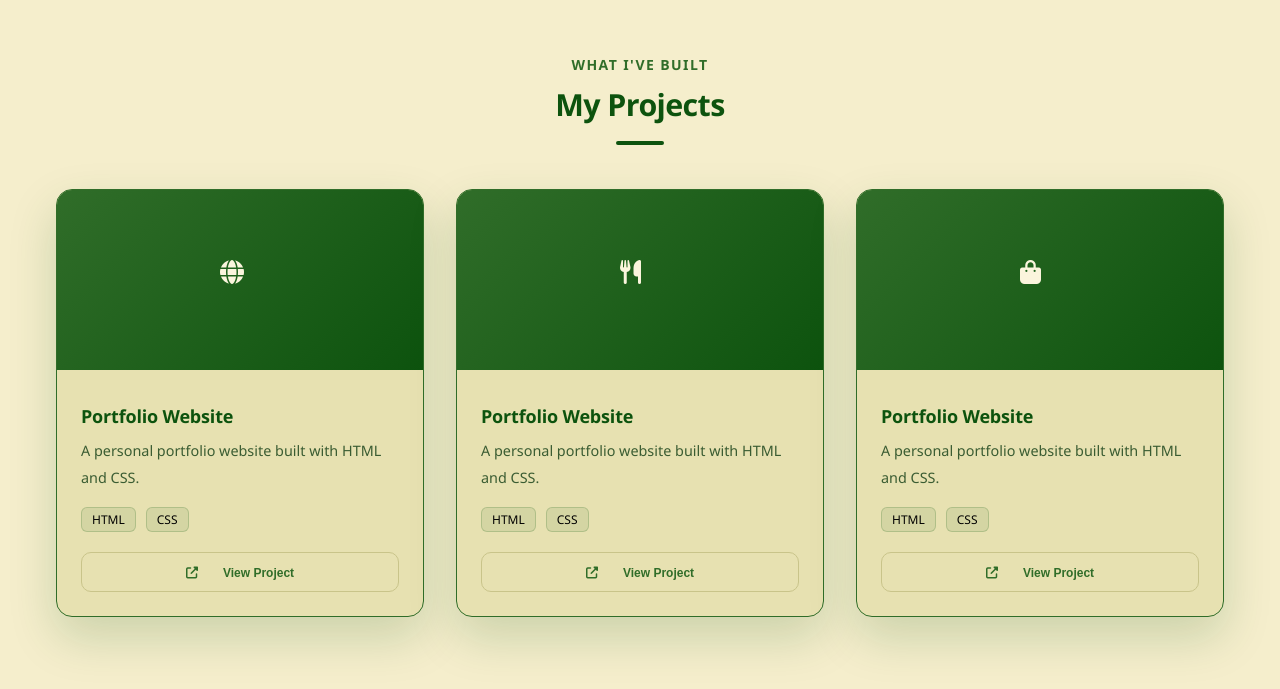
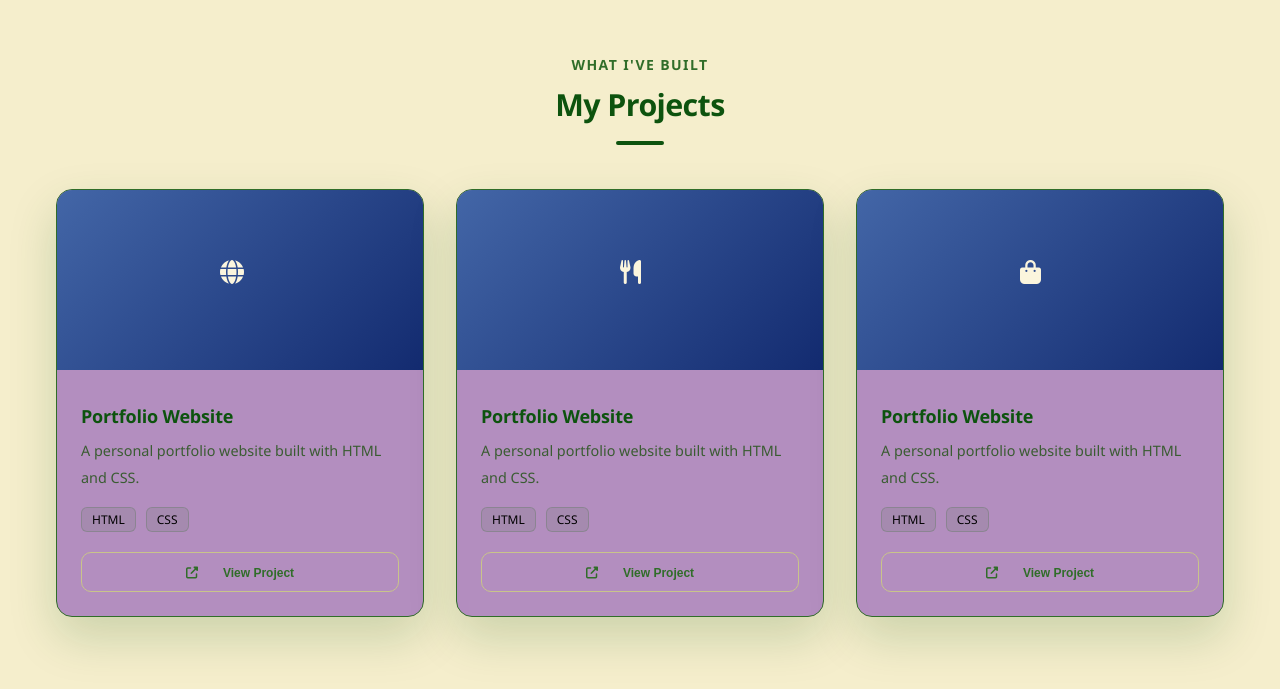
Before and after one commit to AceRy07/ArdaAkarWebSite, a plain HTML site: page index.html in a window 1280 px wide. Shown: the part 2455-3144 px from the top of the page. Drawn offline with Linux system fonts and the light colour scheme.

Commit message:
Update project box styles for improved aesthetics

```diff
--- a/style.css
+++ b/style.css
@@ -642,7 +642,7 @@ nav{
 }
 
 #projects .content .ProjectsBox .box{
-    background-color: rgb(231, 225, 177);
+    background-color: rgba(134, 74, 183, 0.586);
     border: 1px solid rgb(48, 109, 41);
     box-shadow: rgba(13, 83, 14, 0.18) 0px 20px 48px;
     border-radius: 16px;
@@ -658,7 +658,7 @@ nav{
 #projects .content .ProjectsBox .box .Icon{
     width: 100%;
     height: 180px;
-    background: linear-gradient(135deg, rgb(48, 109, 41) 0%, rgb(13, 83, 14) 100%);
+    background: linear-gradient(135deg, rgb(67, 102, 167) 0%, rgb(19, 43, 112) 100%);
     display: flex;
     align-items: center;
     justify-content: center;
```
